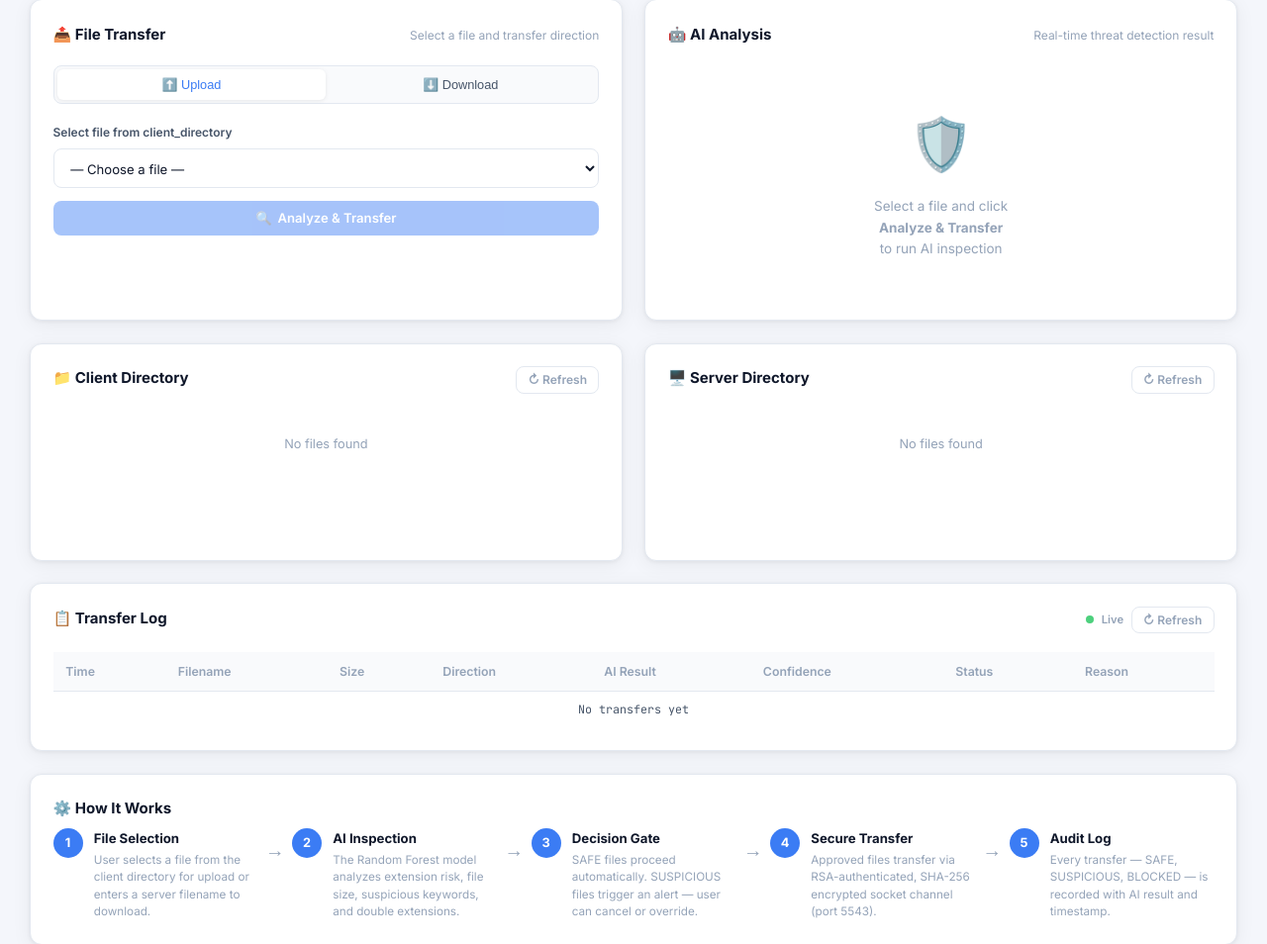
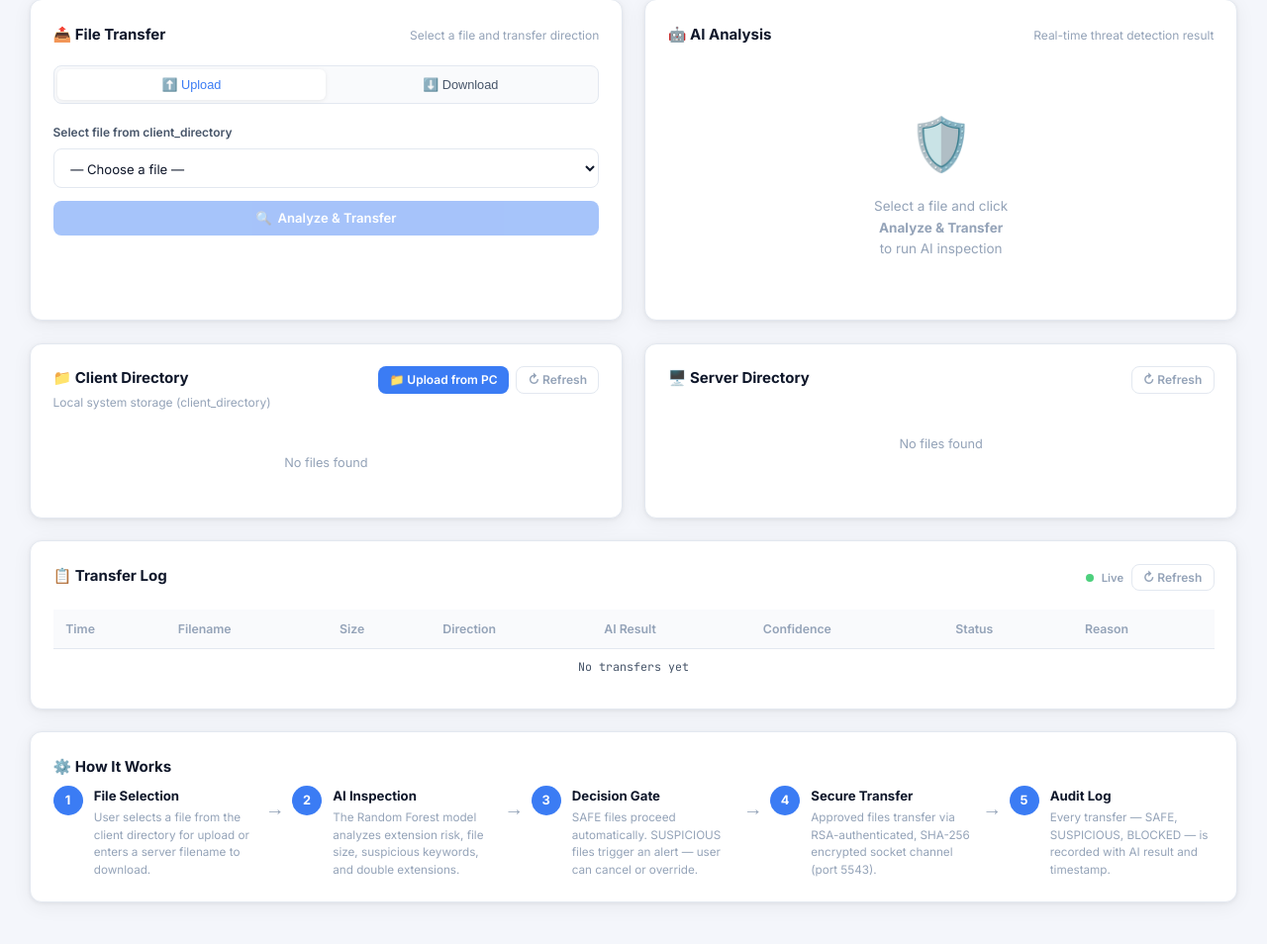
Before and after one commit to shrisudarsana/Secure-file-transfer, a Flask app: page / in a window 1280 px wide. Shown: the part 205-1159 px from the top of the page at 99% size. Run offline with Flask 3, Linux system fonts and the light colour scheme; data that the repository does not hold is empty; some libraries are stand-ins or nearby versions.

Commit message:
Upgrade: Added web-based file upload and download management to dashboard

```diff
--- a/app.py
+++ b/app.py
@@ -16,7 +16,8 @@ import json
 import socket
 import datetime
 import threading
-from flask import Flask, render_template, request, jsonify
+from flask import Flask, render_template, request, jsonify, send_from_directory
+import werkzeug.utils
 
 import sys
 import traceback
@@ -227,8 +228,7 @@ def web_upload():
 def web_download(dir_type, filename):
     """Download a file from either CLIENT_DIR or SERVER_DIR to the browser."""
     directory = CLIENT_DIR if dir_type == "client" else SERVER_DIR
-    target = os.path.join(directory, filename)
-    if not os.path.exists(target):
+    if not os.path.exists(os.path.join(directory, filename)):
         return "File not found", 404
     return send_from_directory(directory, filename, as_attachment=True)
 
--- a/detector.py
+++ b/detector.py
@@ -116,23 +116,26 @@ def extract_features(filename: str, file_size_bytes: int) -> dict:
 def _build_reason(features: dict, filename: str) -> str:
     """Generate a human-readable reason string for the UI."""
     reasons = []
+
+    if features["has_double_ext"]:
+        reasons.append("⚠️ **Masquerading Attempt**: This file has a double extension (e.g., .jpg.exe), which is a common technique used by malware to trick users into opening an executable.")
+
     if features["ext_risk"] == 2:
-        # Robustly get extension even for .exe or path/to/.bat
-        ext = os.path.splitext(filename)[1]
-        if not ext and filename.startswith('.'):
-            ext = filename
-        reasons.append(f"High-risk file extension ({ext})")
+        ext = os.path.splitext(filename)[1] or filename
+        reasons.append(f"🚩 **High-Risk Format**: The file uses the '{ext}' extension, which is capable of executing code on your system and is a frequent vector for security threats.")
     elif features["ext_risk"] == 1:
-        reasons.append("Medium-risk compressed archive")
+        reasons.append("📦 **Compressed Archive**: This is a compressed file. While common, archives are often used to hide malicious payloads from simple scanners.")
+
     if features["suspicious_name"]:
-        reasons.append("Filename contains suspicious keywords")
-    if features["has_double_ext"]:
-        reasons.append("Double file extension detected (masquerading)")
+        reasons.append("🔍 **Suspicious Naming**: The filename contains keywords often associated with illegal or malicious software.")
+
     if features["transfer_freq"] >= 4:
-        reasons.append(f"Abnormally large file ({features['size_kb']:.0f} KB)")
+        reasons.append(f"📊 **Anomalous Size**: At {features['size_kb']:.0f} KB, this file is significantly larger than typical documents in this category, suggesting it might contain hidden data.")
+
     if not reasons:
-        reasons.append("No significant threat indicators found")
-    return "; ".join(reasons)
+        reasons.append("✅ **Clean Profile**: No known threat signatures or suspicious patterns were detected in the file's metadata.")
+
+    return " ".join(reasons)
 
 
 # ─── Prediction ───────────────────────────────────────────────────────────────
--- a/static/script.js
+++ b/static/script.js
@@ -19,6 +19,58 @@ document.addEventListener("DOMContentLoaded", () => {
   // Poll file lists every 8 seconds
   setInterval(refreshFiles, 8000);
 });
+
+
+// ─── Web File Management ────────────────────────────────────────
+
+/** Triggers the hidden file input */
+function triggerWebUpload() {
+  document.getElementById('web-upload-input').click();
+}
+
+/** Handles the actual file upload to the server's client_directory */
+async function uploadFromPC() {
+  const fileInput = document.getElementById('web-upload-input');
+  if (!fileInput.files || fileInput.files.length === 0) return;
+
+  const file = fileInput.files[0];
+  const formData = new FormData();
+  formData.append('file', file);
+
+  showProgress(`Uploading ${file.name} to system...`, 50);
+
+  try {
+    const resp = await fetch('/api/web-upload', {
+      method: 'POST',
+      body: formData
+    });
+    const data = await resp.json();
+
+    if (data.success) {
+      // Clear the input so the same file can be uploaded again if needed
+      fileInput.value = '';
+      updateProgress(100, "✅ File uploaded successfully!");
+      setTimeout(() => {
+          hideProgress();
+          refreshFiles(); // Update the lists
+      }, 1500);
+    } else {
+      alert("Upload failed: " + data.message);
+      hideProgress();
+    }
+  } catch (err) {
+    console.error(err);
+    alert("Error uploading file.");
+    hideProgress();
+  }
+}
+
+/** Triggers a browser download of a file from the system */
+function downloadToPC(dirType, filename) {
+  // We can just use window.location to trigger the GET request
+  // which app.py handles with send_from_directory(as_attachment=True)
+  window.location.href = `/api/web-download/${dirType}/${filename}`;
+}
 
 // ─── Tab Switching ────────────────────────────────────────────────
 function switchTab(tab) {
@@ -157,7 +209,8 @@ function showAlert(aiData, filename) {
   document.getElementById("alert-title").textContent   = "⚠️ Suspicious File Detected!";
   document.getElementById("alert-message").textContent =
     `"${filename}" has been flagged as SUSPICIOUS with ${aiData.confidence}% confidence.`;
-  document.getElementById("alert-reason").textContent  = aiData.reason;
+  const htmlReason = aiData.reason.replace(/\*\*(.*?)\*\*/g, '<strong>$1</strong>');
+  document.getElementById("alert-reason").innerHTML = htmlReason;
   document.getElementById("alert-force").classList.remove("hidden");
   document.getElementById("alert-overlay").classList.remove("hidden");
 }
@@ -244,7 +297,8 @@ function renderAIResult(aiData) {
     </div>`;
   }).join("");
 
-  document.getElementById("reason-box").textContent = "🔍 " + aiData.reason;
+  const htmlReason = aiData.reason.replace(/\*\*(.*?)\*\*/g, '<strong>$1</strong>');
+  document.getElementById("reason-box").innerHTML = "🔍 " + htmlReason;
   document.getElementById("transfer-result").classList.add("hidden");
 }
 
@@ -350,10 +404,14 @@ function renderFileList(containerId, files, icon) {
     container.innerHTML = '<p class="empty-state">No files found</p>';
     return;
   }
+  const dirType = containerId === "client-file-list" ? "client" : "server";
   container.innerHTML = files.map(f =>
     `<div class="file-item">
       <span class="file-item-name">${icon} ${f.name}</span>
-      <span class="file-item-size">${f.size_kb} KB</span>
+      <div class="file-item-right">
+        <span class="file-item-size">${f.size_kb} KB</span>
+        <button class="btn-icon-action" title="Download to PC" onclick="downloadToPC('${dirType}', '${f.name}')">📥</button>
+      </div>
     </div>`
   ).join("");
 }
--- a/static/style.css
+++ b/static/style.css
@@ -405,9 +405,10 @@ body {
 .transfer-status-icon { font-size: 2rem; margin-bottom: 0.25rem; }
 .transfer-status-text { font-size: 0.88rem; font-weight: 600; color: var(--text-2); }
 
-/* ─── File Lists ─────────────────────────────────────────────────── */
-.files-card { min-height: 220px; }
-.file-list { display: flex; flex-direction: column; gap: 0.4rem; }
+.header-actions {
+  display: flex;
+  gap: 0.5rem;
+}
 
 .file-item {
   display: flex;
@@ -421,6 +422,28 @@ body {
   transition: var(--transition);
 }
 .file-item:hover { background: var(--blue-light); border-color: var(--blue); }
+
+.file-item-right {
+  display: flex;
+  align-items: center;
+  gap: 0.75rem;
+}
+
+.btn-icon-action {
+  background: none;
+  border: none;
+  cursor: pointer;
+  font-size: 1.1rem;
+  padding: 0.2rem;
+  border-radius: 4px;
+  transition: background 0.2s;
+  line-height: 1;
+}
+
+.btn-icon-action:hover {
+  background: rgba(0,0,0,0.05);
+}
+
 .file-item-name { font-weight: 500; color: var(--text); display: flex; align-items: center; gap: 0.45rem; }
 .file-item-size { color: var(--text-3); font-size: 0.78rem; font-family: 'JetBrains Mono', monospace; }
 
--- a/templates/index.html
+++ b/templates/index.html
@@ -192,8 +192,14 @@
     <section class="panel-row">
       <div class="card files-card">
         <div class="card-header">
-          <h2 class="card-title">📁 Client Directory</h2>
-          <button class="btn btn-ghost btn-sm" onclick="refreshFiles()">↻ Refresh</button>
+          <div>
+            <h2 class="card-title">📁 Client Directory</h2>
+            <p class="card-subtitle">Local system storage (client_directory)</p>
+          </div>
+          <div class="header-actions">
+            <button class="btn btn-primary btn-sm" onclick="triggerWebUpload()">📁 Upload from PC</button>
+            <button class="btn btn-ghost btn-sm" onclick="refreshFiles()">↻ Refresh</button>
+          </div>
         </div>
         <div class="file-list" id="client-file-list">
           <p class="empty-state">Loading...</p>
@@ -300,6 +306,9 @@
     <p>AI-Based Secure File Transfer System &nbsp;|&nbsp; RSA-4096 + SHA-256 + Random Forest ML &nbsp;|&nbsp; Academic Project</p>
   </footer>
 
+  <!-- Hidden file input for web upload -->
+  <input type="file" id="web-upload-input" hidden onchange="uploadFromPC()" />
+
   <script src="/static/script.js?v={{ range(1, 9999) | random }}"></script>
 </body>
 </html>
```
